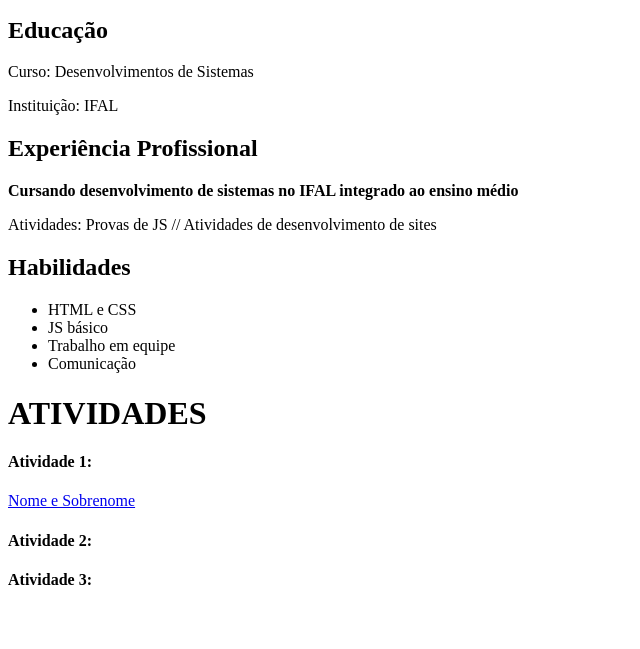
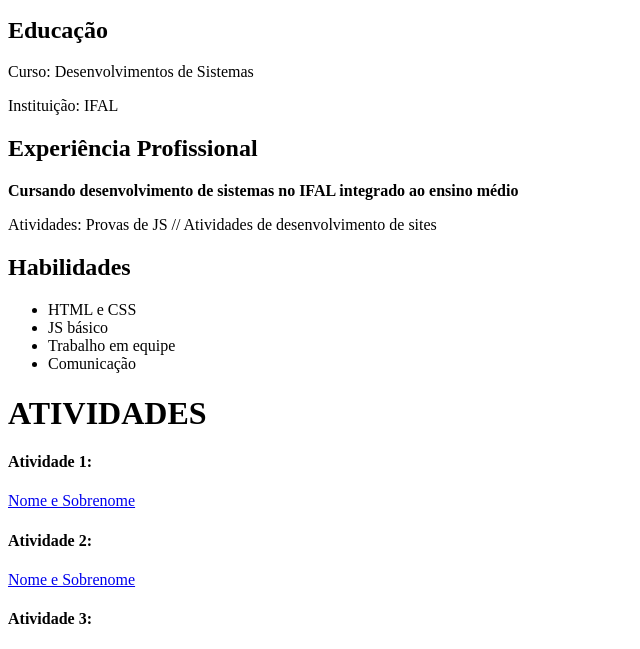
Before and after one commit to iKeninn/iKeninn.github.io, a plain HTML site: page index.html in a window 1280 px wide. Shown: the part 561-1210 px from the top of the page, without its empty margins (0-640 px from the left). Before the commit the page ends 1171 px from the top, so only its background shows below. Drawn offline with Linux system fonts and the light colour scheme.

Commit message:
Update index.html

```diff
--- a/index.html
+++ b/index.html
@@ -37,6 +37,8 @@
     <h4>Atividade 1:</h4>
     <a href="https://ikeninn.github.io/ATV1.html">Nome e Sobrenome</a>
     <h4>Atividade 2:</h4>
+    <a href="https://ikeninn.github.io/ATVD2.html">Nome e Sobrenome</a>
     <h4>Atividade 3:</h4>
+
 </body>
 </html>
```
